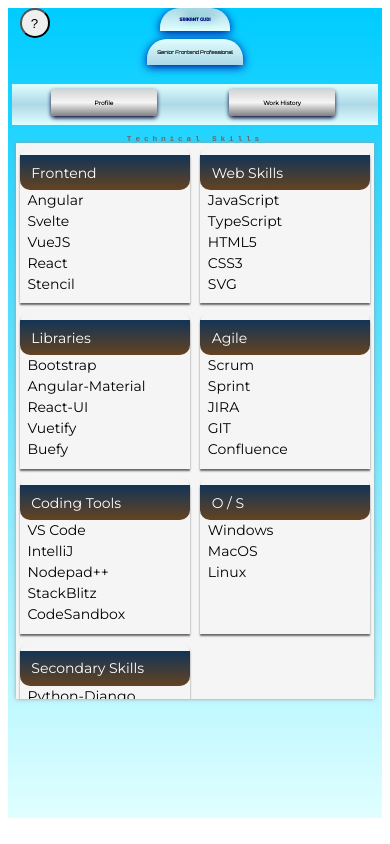
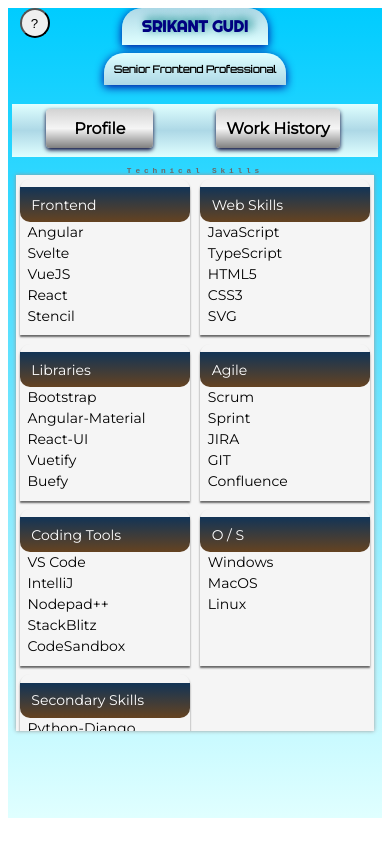
Before and after one commit to srikantgudi/srikantgudi.github.io, a Svelte app: page / in a window 390 px wide. Built offline with nearby package versions, Linux system fonts and the light colour scheme; a web font is replaced by a local one.

Commit message:
Update App.svelte

```diff
--- a/src/App.svelte
+++ b/src/App.svelte
@@ -77,7 +77,7 @@
 		min-width: 30%;
 	}
 	.page-title {
-		font-size: 3vw;
+		font-size: 30px;
 		font-weight: 600;
 		font-family: Righteous;
 		text-transform: uppercase;
@@ -91,7 +91,7 @@
 	.position-title {
 		font-family: Orbitron;
 		font-weight: 600;
-		font-size: 1.5vw;
+		font-size: 24px;
 		margin: 1vh 10vw;
 		padding: 10px;
 		border-radius: 20px 20px 0 0;
@@ -131,20 +131,20 @@
 		.content {
 			height: 65vmax;
 		}
-		.page-title, .position-title {
-			font-size: 1.2vw;
+		.page-title {
+			font-size: 16px;
+		}
+		.position-title {
+			font-size: 10px;
 		}
 		.compbtn {
-			font-size: 1.5vw;
+			font-size: 16px;
 		}
 		.contact-btn, .contact-info.active {
 			left: 5vw;
 		}
 		.contact-item {
 			font-size: 12px;
-		}
-		.org-name {
-			font-size: 2vw;
 		}
 	}
 </style>
```
